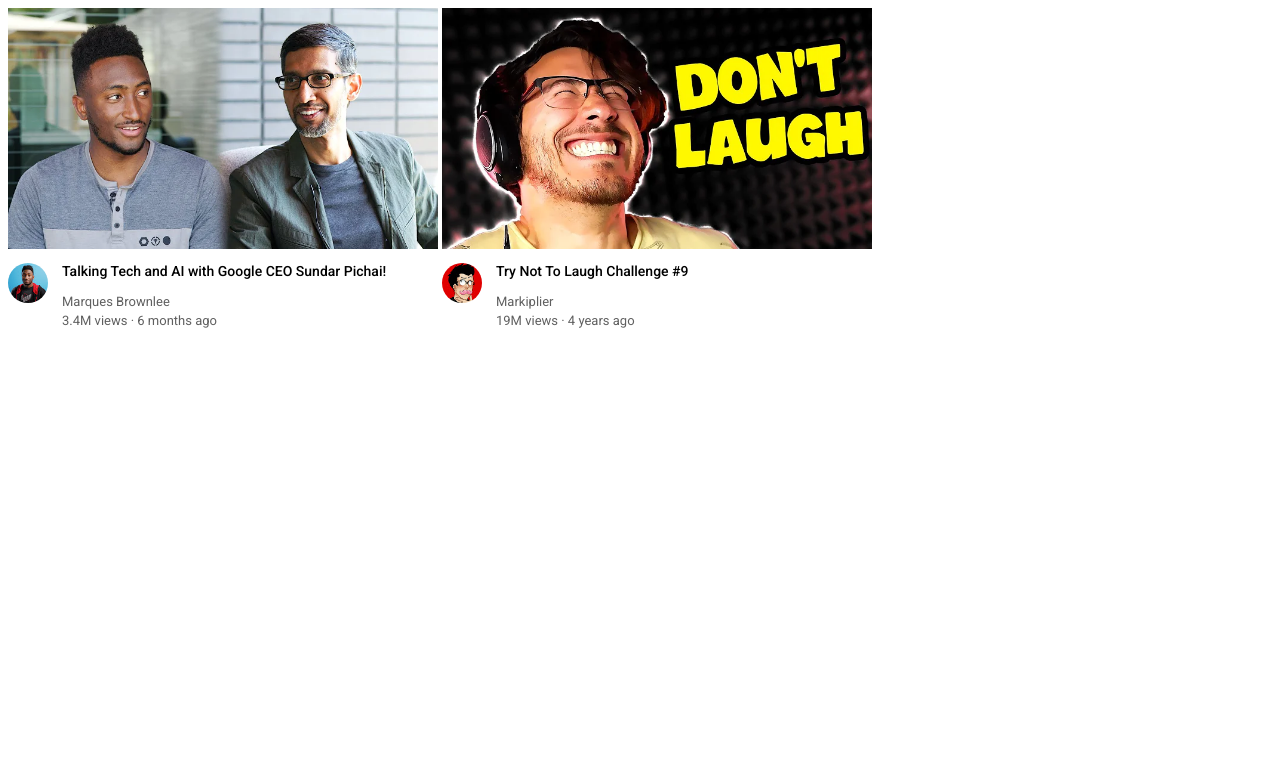
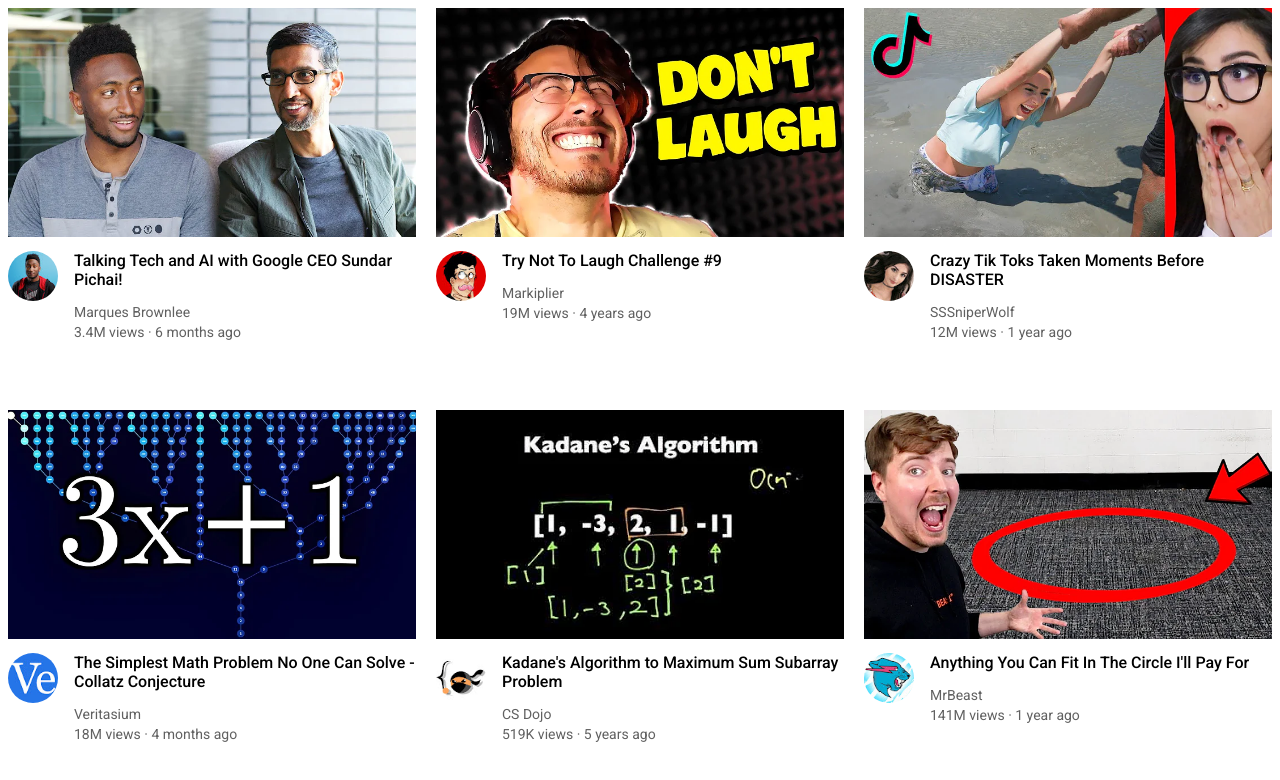
Before and after one commit to Piyushmudgal/Youtube-Homepage, a plain HTML site: page Homepage.html in a window 1280 px wide. Drawn offline with Linux system fonts and the light colour scheme.

Commit message:
Added video layout

```diff
--- a/Homepage.css
+++ b/Homepage.css
@@ -2,41 +2,40 @@ p {
     font-family: 'Roboto', sans-serif;
     margin: 0px;
 }
-
-.video-box {
-    width: 430px;
-    display: inline-block;
+.videos-container {
+    display: grid;
+    grid-template-columns: 1fr 1fr 1fr;
+    row-gap: 70px;
+    column-gap: 20px;
 }
-.video-thumbnail-container{
-    margin-bottom: 10px;
-}
-.video-thumbnail {
+.thumbnail-box {
     width: 100%;
 }
-.channel-pfp-container {
-    display: inline-block;
-    width: 40px;
-    margin-right: 10px;
+.thumbnail {
+    width: 100%;
+}
+.lower-container {
+    display: grid;
+    grid-template-columns: 50px 1fr;
+    column-gap: 16px;
+    margin-top: 10px;
+}
+.channel-pfp-box {
+    width: 50px;
 }
 .channel-pfp {
     width: 100%;
-    border-radius: 34px;
-}
-.video-info {
-    vertical-align: top;
-    display: inline-block;
-    /* background-color: red; */
-    width: 87%;
+    border-radius: 25px;
 }
 .video-title {
-    font-size: 14px;
     font-weight: 500;
+    margin: 0;
     margin-bottom: 15px;
 }
-.channel-name, .video-stats{
-    font-size: 13px;
+.creator-name , .video-stats{
+    font-size: 14px;
     color: rgb(96, 96, 96);
 }
-.channel-name {
+.creator-name {
     margin-bottom: 4px;
 }
--- a/Homepage.html
+++ b/Homepage.html
@@ -11,43 +11,98 @@
 
 </head>
 <body>
-    <div class = "video-box">
-        <div class = "video-thumbnail-container">
-            <img src = "Thumbnails/thumbnail-1.webp" class = "video-thumbnail">
+    <div class = "videos-container">
+        <div class = "video-preview">
+            <div class = "thumbnail-box">
+                <img src = "Thumbnails/thumbnail-1.webp" class = "thumbnail">
             </div>
-        <div class = "channel-pfp-container">
+            <div class = "lower-container">
+                <div class = "channel-pfp-box">
                     <img src = "Channel_Photos/channel-1.jpeg" class = "channel-pfp">
                 </div>
                 <div class = "video-info">
-            <div class = video-title>
-                <p>Talking Tech and AI with Google CEO Sundar Pichai!</p>
-            </div>
-            <div class = "channel-name">
-                <p class = "channel-name-text">Marques Brownlee</p>
-            </div>
-            <div class = "video-stats">
-                <p class = "video-stats-text">3.4M views &#183; 6 months ago</p>
+                    <p class = "video-title">Talking Tech and AI with Google CEO Sundar Pichai!</p>
+                    <p class = "creator-name">Marques Brownlee</p>
+                    <p class = "video-stats">3.4M views &#183; 6 months ago</p>
                 </div>
             </div>
         </div>
-    <div class = "video-box">
-        <div class = "video-thumbnail-container">
-            <img src = "Thumbnails/thumbnail-2.webp" class = "video-thumbnail">
+        <div class = "video-preview">
+            <div class = "thumbnail-box">
+                <img src = "Thumbnails/thumbnail-2.webp" class = "thumbnail">
             </div>
-        <div class = "channel-pfp-container">
+            <div class = "lower-container">
+                <div class = "channel-pfp-box">
                     <img src = "Channel_Photos/channel-2.jpeg" class = "channel-pfp">
                 </div>
                 <div class = "video-info">
-            <div class = video-title>
-                <p>Try Not To Laugh Challenge #9</p>
-            </div>
-            <div class = "channel-name">
-                <p class = "channel-name-text">Markiplier</p>
-            </div>
-            <div class = "video-stats">
-                <p class = "video-stats-text">19M views &#183; 4 years ago</p>
+                    <p class = "video-title">Try Not To Laugh Challenge #9</p>
+                    <p class = "creator-name">Markiplier</p>
+                    <p class = "video-stats">19M views &#183; 4 years ago</p>
                 </div>
             </div>
         </div>
+        <div class = "video-preview">
+            <div class = "thumbnail-box">
+                <img src = "Thumbnails/thumbnail-3.webp" class = "thumbnail">
+            </div>
+            <div class = "lower-container">
+                <div class = "channel-pfp-box">
+                    <img src = "Channel_Photos/channel-3.jpeg" class = "channel-pfp">
+                </div>
+                <div class = "video-info">
+                    <p class = "video-title">Crazy Tik Toks Taken Moments Before DISASTER</p>
+                    <p class = "creator-name">SSSniperWolf</p>
+                    <p class = "video-stats">12M views &#183; 1 year ago</p>
+                </div>
+            </div>
+        </div>
+        <div class = "video-preview">
+            <div class = "thumbnail-box">
+                <img src = "Thumbnails/thumbnail-4.webp" class = "thumbnail">
+            </div>
+            <div class = "lower-container">
+                <div class = "channel-pfp-box">
+                    <img src = "Channel_Photos/channel-4.jpeg" class = "channel-pfp">
+                </div>
+                <div class = "video-info">
+                    <p class = "video-title">The Simplest Math Problem No One Can Solve - Collatz Conjecture</p>
+                    <p class = "creator-name">Veritasium</p>
+                    <p class = "video-stats">18M views &#183; 4 months ago</p>
+                </div>
+            </div>
+        </div>
+        <div class = "video-preview">
+            <div class = "thumbnail-box">
+                <img src = "Thumbnails/thumbnail-5.webp" class = "thumbnail">
+            </div>
+            <div class = "lower-container">
+                <div class = "channel-pfp-box">
+                    <img src = "Channel_Photos/channel-5.jpeg" class = "channel-pfp">
+                </div>
+                <div class = "video-info">
+                    <p class = "video-title">Kadane's Algorithm to Maximum Sum Subarray Problem</p>
+                    <p class = "creator-name">CS Dojo</p>
+                    <p class = "video-stats">519K views &#183; 5 years ago</p>
+                </div>
+            </div>
+        </div>
+        <div class = "video-preview">
+            <div class = "thumbnail-box">
+                <img src = "Thumbnails/thumbnail-6.webp" class = "thumbnail">
+            </div>
+            <div class = "lower-container">
+                <div class = "channel-pfp-box">
+                    <img src = "Channel_Photos/channel-6.jpeg" class = "channel-pfp">
+                </div>
+                <div class = "video-info">
+                    <p class = "video-title">Anything You Can Fit In The Circle I'll Pay For</p>
+                    <p class = "creator-name">MrBeast</p>
+                    <p class = "video-stats">141M views &#183; 1 year ago</p>
+                </div>
+            </div>
+        </div>
+    </div>
+
 </body>
 </html>
```
Lines whose indentation alone changed are shown as unchanged.
